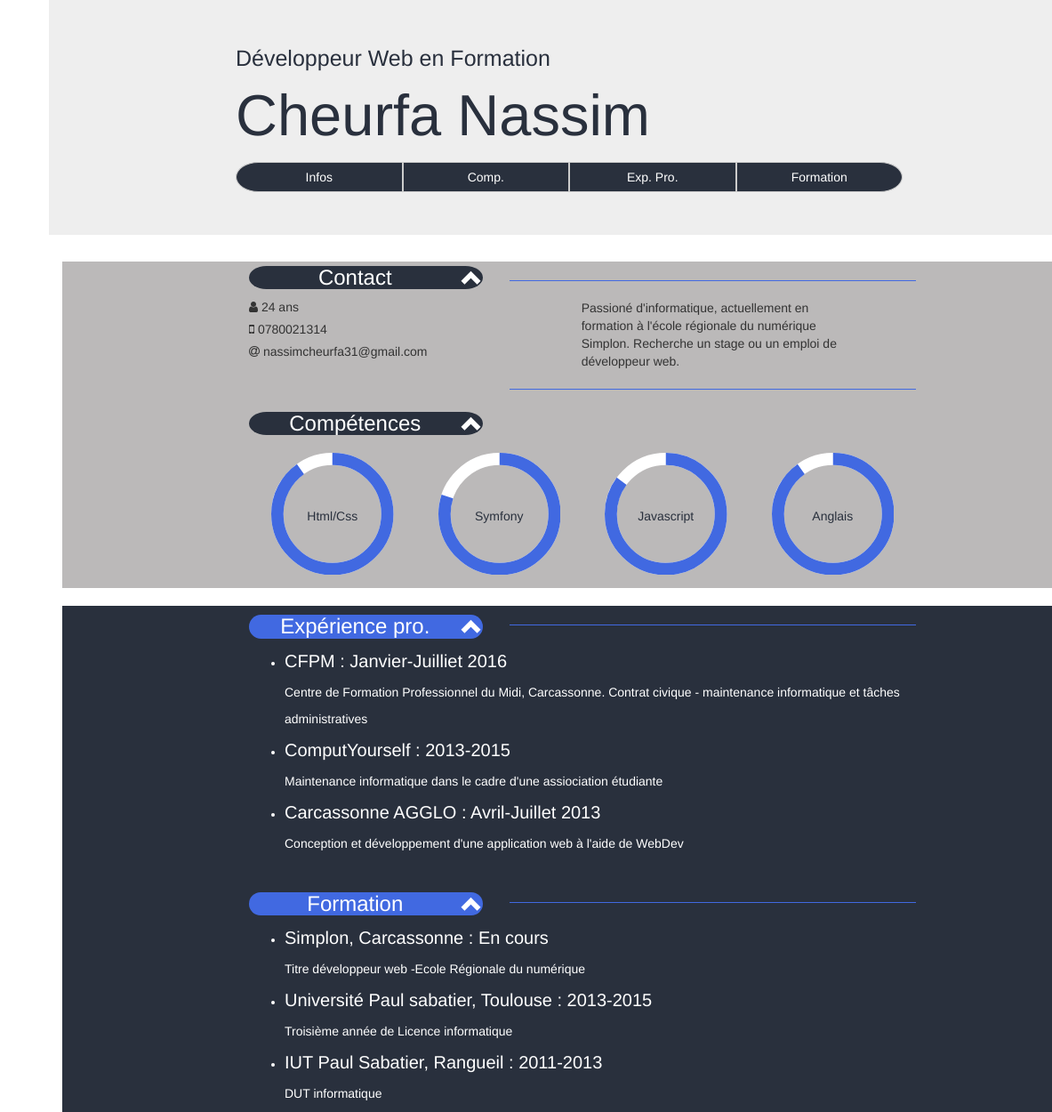
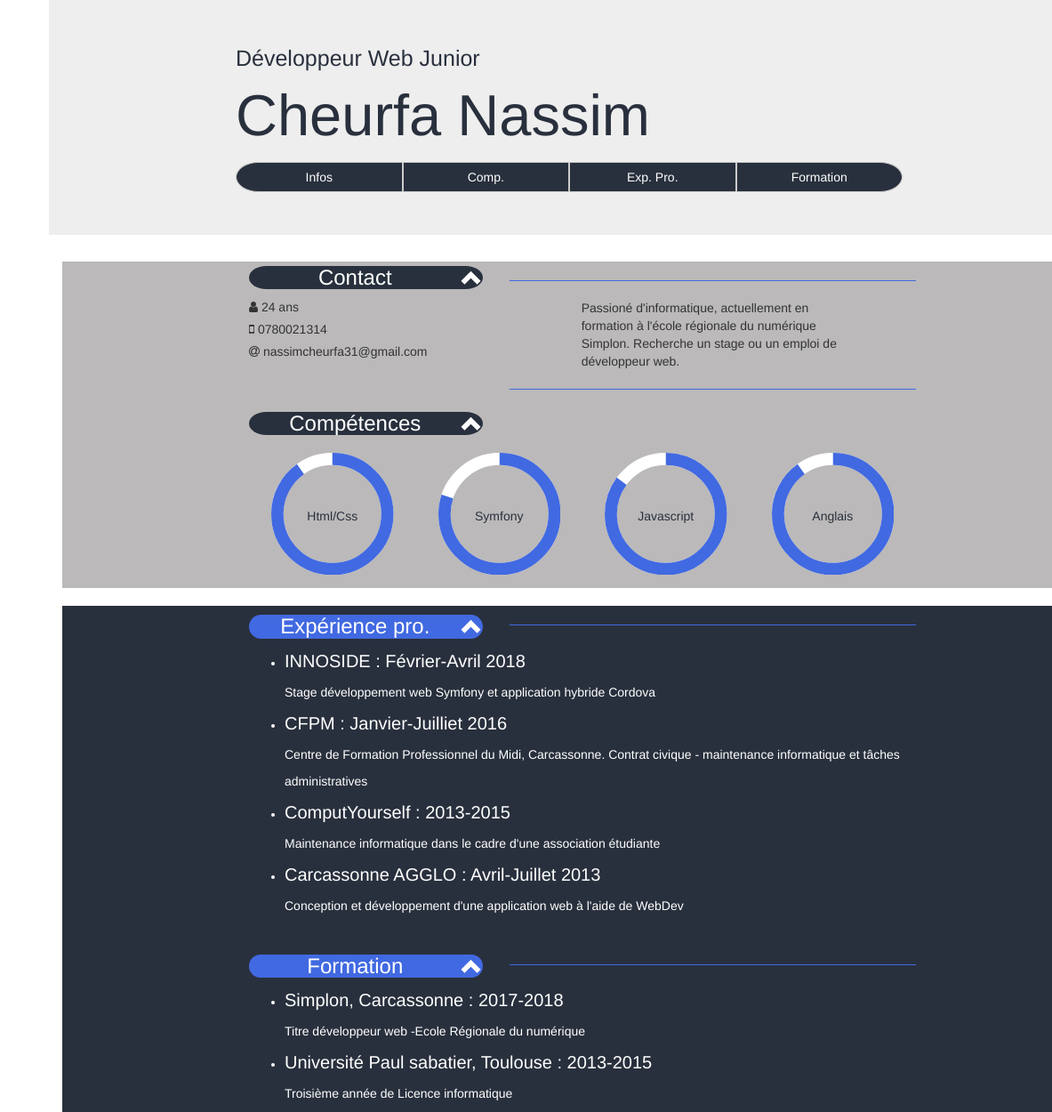
Before and after one commit to bladess/bladess.github.io, a website: page index.html in a window 1280 px wide. Shown: the top 1250 px of the page at 89% size, 0-1183 px from the left. Drawn offline with nearby package versions, Linux system fonts and the light colour scheme.

Commit message:
stage add

```diff
--- a/index.html
+++ b/index.html
@@ -16,7 +16,7 @@
     <header class="jumbotron container">
         <div class="row">
             <div class="col-sm-offset-2 col-sm-8">
-                <div class='prest soustitre'>Développeur Web en Formation</div>
+                <div class='prest soustitre'>Développeur Web Junior</div>
                 <div class='prest titre'>Cheurfa Nassim</div>
 
                 <div class="btn-group btn-group-justified" role="group" aria-label="...">
@@ -131,6 +131,14 @@
                         <ul>
                             <li>
                                 <ul class="list-unstyled">
+                                    <li class="detail">INNOSIDE :
+                                        <span class="supdate">Février-Avril 2018</span>
+                                    </li>
+                                    <li>Stage développement web Symfony et application hybride Cordova</li>
+                                </ul>
+                            </li>
+                            <li>
+                                <ul class="list-unstyled">
                                     <li class="detail">CFPM :
                                         <span class="supdate">Janvier-Juilliet 2016</span>
                                     </li>
@@ -143,7 +151,7 @@
                                     <li class="detail">ComputYourself :
                                         <span class="supdate">2013-2015</span>
                                     </li>
-                                    <li>Maintenance informatique dans le cadre d'une assiociation étudiante</li>
+                                    <li>Maintenance informatique dans le cadre d'une association étudiante</li>
                                 </ul>
                             </li>
                             <li>
@@ -178,7 +186,7 @@
                             <li>
                                 <ul class="list-unstyled">
                                     <li class="detail">Simplon, Carcassonne :
-                                        <span class="supdate">En cours</span>
+                                        <span class="supdate">2017-2018</span>
                                     </li>
                                     <li>Titre développeur web -Ecole Régionale du numérique</li>
                                 </ul>
```
Lines whose indentation alone changed are shown as unchanged.
